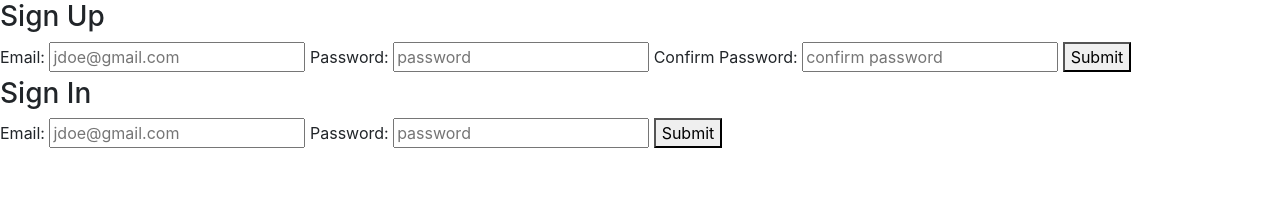
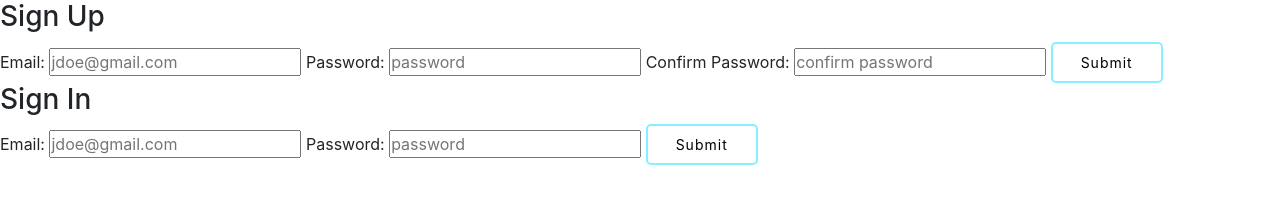
Before and after one commit to kristamcmanus/workout-tracker-client, a website built with webpack: page index.html in a window 1280 px wide. Built offline with nearby package versions, Linux system fonts and the light colour scheme.

Commit message:
Add styling for buttons and forms

```diff
--- a/assets/styles/index.scss
+++ b/assets/styles/index.scss
@@ -1 +1,76 @@
 @import '~bootstrap/scss/bootstrap';
+
+* {
+	box-sizing: border-box;
+	margin: 0;
+	padding: 0;
+}
+
+// .nav-item {
+//   display: flex;
+//   justify-content: space-around;
+// }
+
+.navbar {
+  background-color: #85F0FF;
+}
+
+.navbar-nav {
+  color: white;
+}
+
+// form {
+//   display: grid;
+//   justify-content: center;
+//   align-items: center;
+//   width: 100%;
+// }
+
+// #add-workout {
+//   display: grid;
+//   justify-content: center;
+//   align-items: center;
+//   // width: 100%;
+// }
+//
+// .center-item {
+//   display: grid;
+//   justify-content: center;
+//   align-items: center;
+// }
+
+// .div-wrapper {
+//   display: flex;
+//   justify-content: center;
+//   align-items: center;
+//   width: 50%;
+// }
+
+// .form-control {
+//   display: block;
+//   width: 50%;
+// }
+
+// .div-wrapper {
+//   display: flex;
+//   justify-content: center;
+//   align-items: center;
+// }
+
+button {
+	color: #000;
+	background-color: #FFF;
+	border: 2px solid #85F0FF;
+	border-radius: 5px;
+	padding: 8px 28px;
+	font-size: 14px;
+	letter-spacing: 1px;
+	cursor: pointer;
+	box-shadow: inset 0 0 0 0 #85F0FF;
+	-webkit-transition: ease-out 0.4s;
+	-moz-transition: ease-out 0.4s;
+	transition: ease-out 0.4s;
+	&:hover {
+		box-shadow: inset 400px 0 0 0 #85F0FF;
+	}
+}
```
